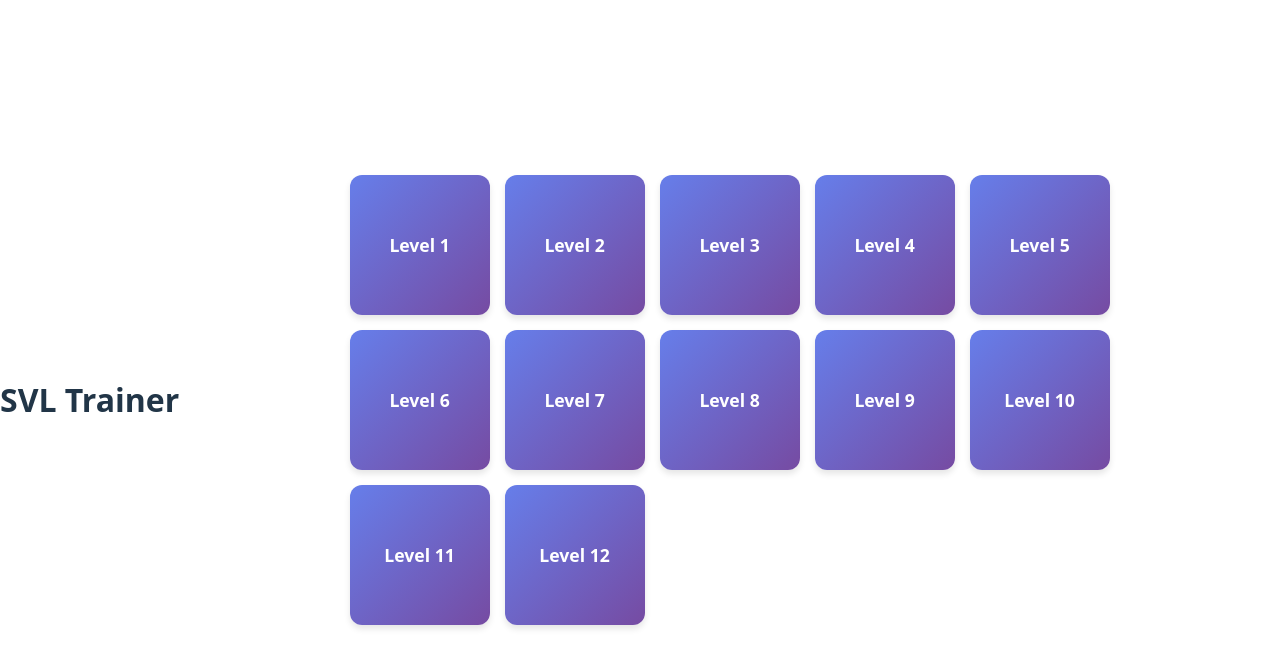
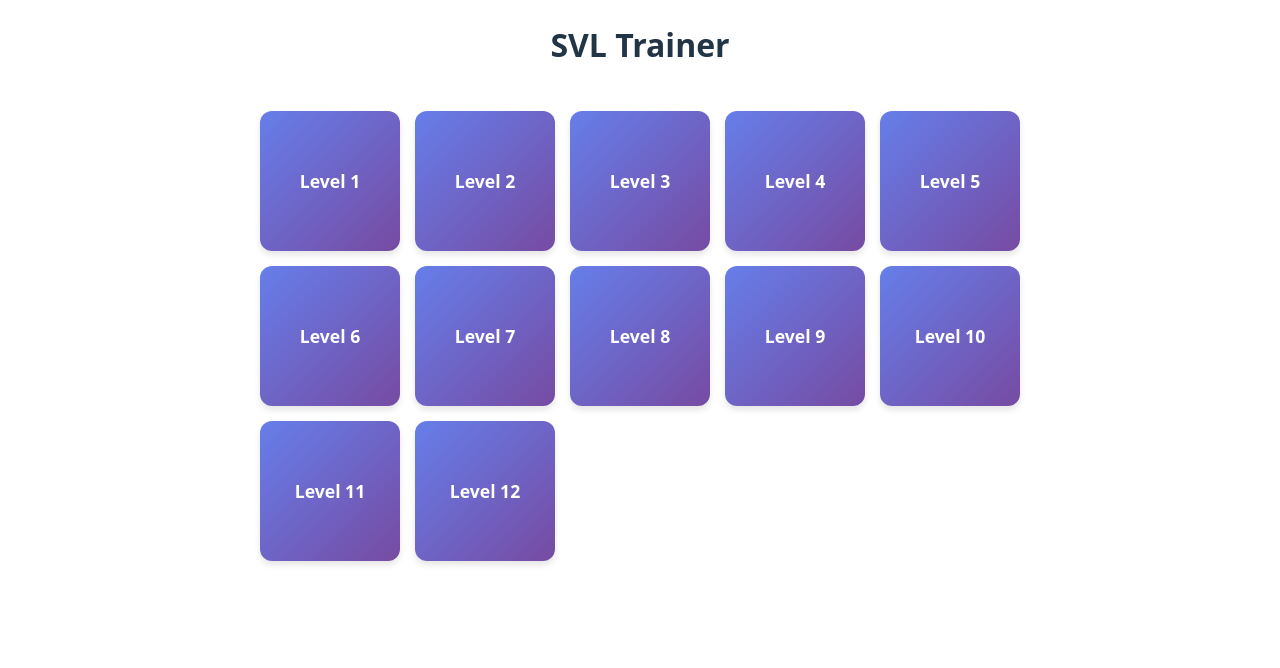
Before and after one commit to haruomaki/svl-trainer, a React (Vite) app in the folder client/: page / in a window 1280 px wide. Shown: the top 668 px of the page. Built offline with nearby package versions, Linux system fonts and the light colour scheme.

Commit message:
[WIP] 一旦flexを使わないように改修

```diff
--- a/client/src/App.css
+++ b/client/src/App.css
@@ -23,12 +23,6 @@
 body {
   /* スクロールバーを消すために余計な余白を除去 */
   margin: 0;
-
-  /* 上下左右中央揃え */
-  min-height: 100vh;
-  display: flex;
-  justify-content: center;
-  align-items: center;
 
   /* 各要素は基本的に中央揃え */
   text-align: center;
--- a/client/src/Quiz.css
+++ b/client/src/Quiz.css
@@ -1,10 +1,12 @@
 /* クイズコンテナ */
 .quiz {
+    /* 左右中央寄せ。幅 = min(560px, 画面幅) */
+    /* ※ 幅はパディングを含む */
+    box-sizing: border-box;
     max-width: 560px;
     width: 100%;
-
-    /* 選択肢の左右に余白 */
-    margin: 8px;
+    margin: auto;
+    padding: 8px;
 }
 
 /* 出題部 */
@@ -48,6 +50,7 @@ li {
     border: none;
 
     button {
+        display: inline-block;
         min-width: 0;
         width: 100%;
         margin: 5px 0;
```
